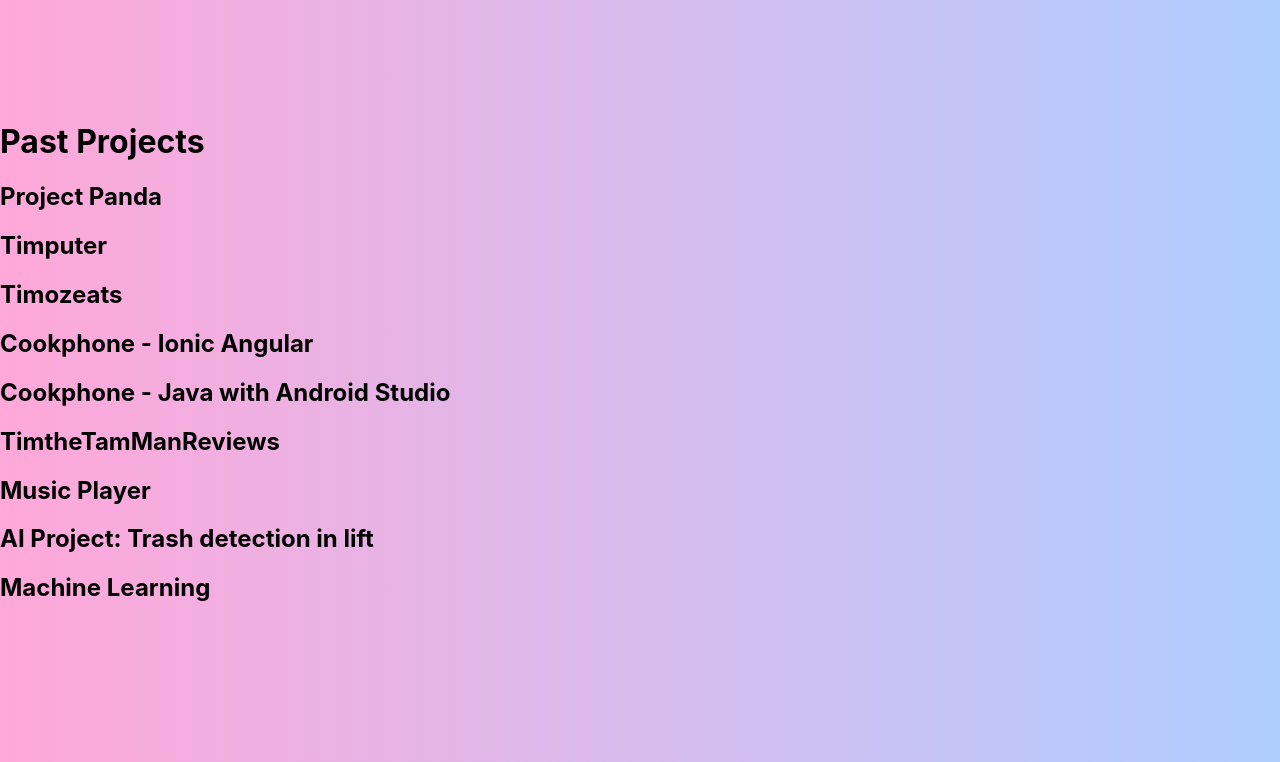
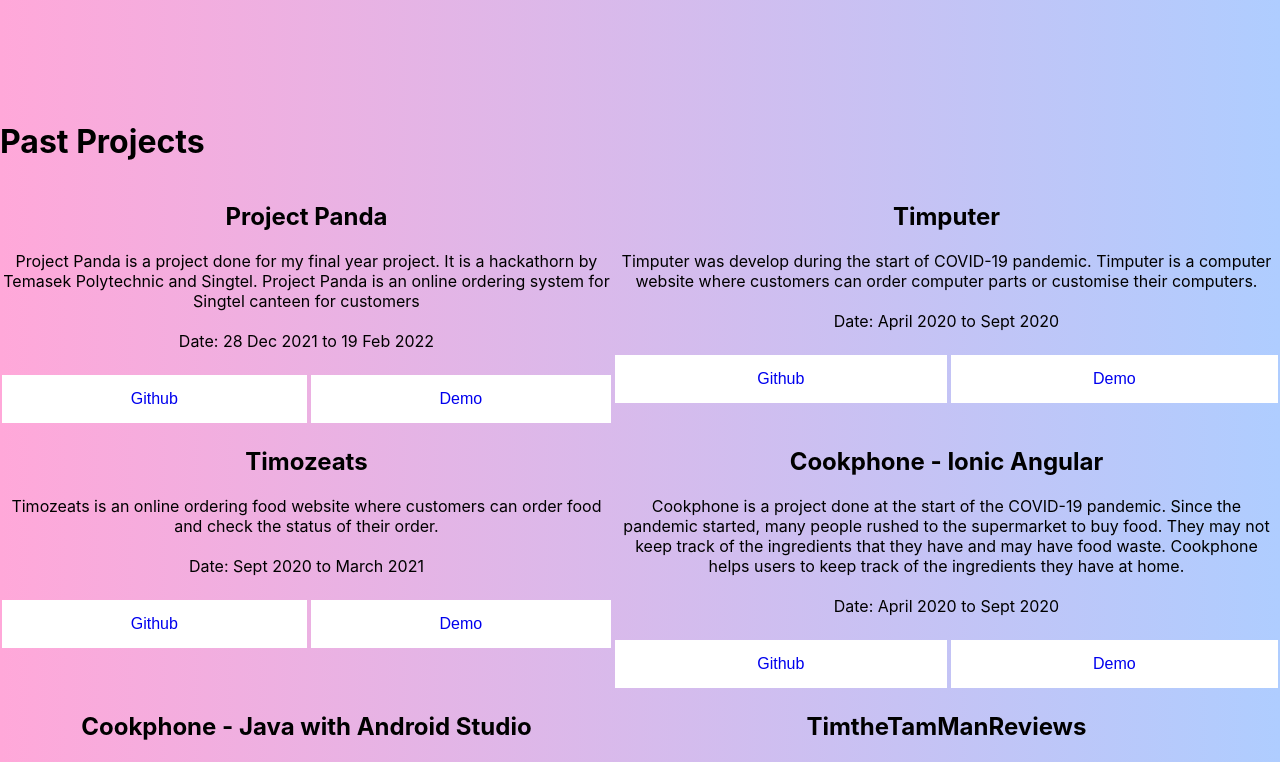
Before and after one commit to timneam/SinglePagePortfolio, a React (Create React App) app in the folder single-page-portfolio/: page / in a window 1280 px wide. Shown: the part 940-1702 px from the top of the page. Built offline with nearby package versions, Linux system fonts and the light colour scheme.

Commit message:
Able to display data

```diff
--- a/single-page-portfolio/src/components/Projects.css
+++ b/single-page-portfolio/src/components/Projects.css
@@ -1,3 +1,36 @@
 .project-container {
-    height: 1000px;
+    height: 1500px;
 }
+
+.project-columns {
+    display: grid;
+    grid-template-columns: auto auto;
+    text-align: center;
+}
+
+.card-container {
+    border: 10px;
+    border-color: black;
+}
+
+.buttons {
+    display: grid;
+    grid-template-columns: auto auto;
+}
+
+.button-design {
+    background-color: white;
+    border: none;
+    color: white;
+    padding: 15px 32px;
+    text-align: center;
+    text-decoration: none;
+    display: inline-block;
+    font-size: 16px;
+    margin: 4px 2px;
+    cursor: pointer;
+}
+
+.button-a {
+    text-decoration: none;
+}
--- a/single-page-portfolio/src/components/Projects.js
+++ b/single-page-portfolio/src/components/Projects.js
@@ -8,11 +8,35 @@
             <h1>
                 Past Projects
             </h1>
-            {projects.map((project) => (
-                <h2>
-                    {project.project_name}
-                </h2>
-            ))}
+            <div className="project-columns">
+            {projects.map((project) => {
+                return (
+                <div className="card-container">
+                    <h2>
+                        {project.project_name}
+                    </h2>
+                    {project.description}
+                    <br/>
+                    <br/>
+                    {project.date}
+                    <br/>
+                    <br/>
+                    <div className="buttons">
+                        <button className="button-design">
+                            <a href={project.github} target="_blank" className="button-a">
+                                Github
+                            </a>
+                        </button>
+                        <button className="button-design">
+                            <a href={project.youtube} target="_blank" className="button-a">
+                                Demo
+                            </a>
+                        </button>
+                    </div>
+                </div>
+                )
+            })}
+            </div>
         </div>
     )
 }
```
